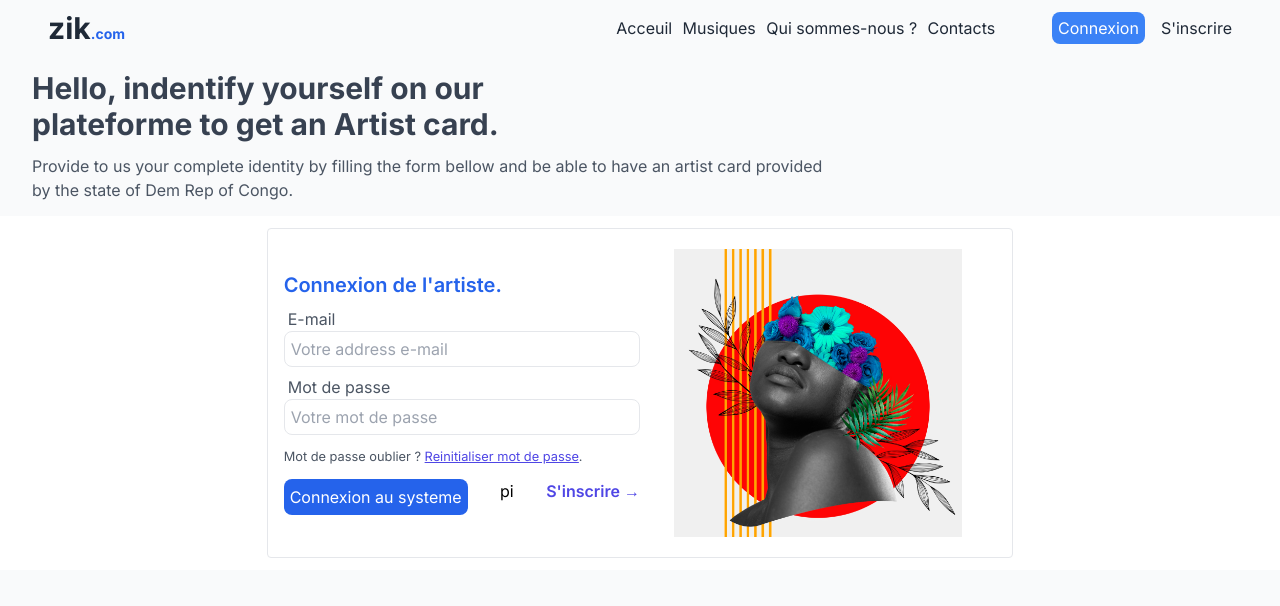
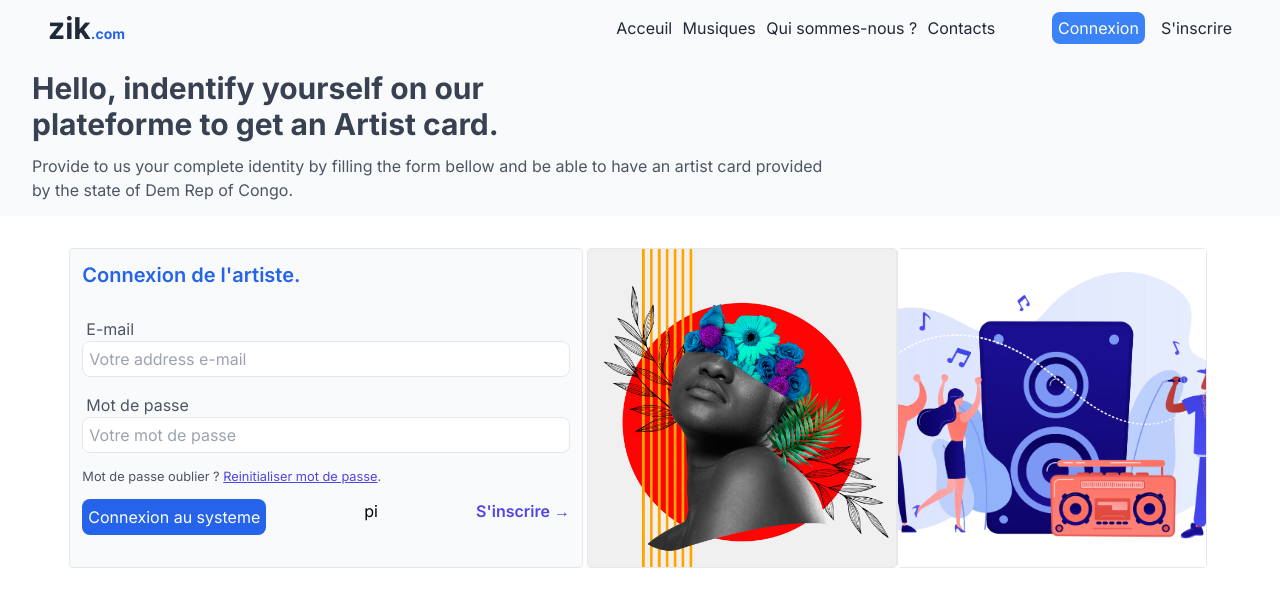
Before and after one commit to aggestor/zik, a Next.js app: page /connexion in a window 1280 px wide. Shown: the top 606 px of the page. Built offline with nearby package versions, Linux system fonts and the light colour scheme.

Commit message:
fix:design issue on the login page

```diff
--- a/app/(basic_group)/connexion/page.tsx
+++ b/app/(basic_group)/connexion/page.tsx
@@ -10,10 +10,10 @@ export default function Login(){
             <BasicPageBanner title="Hello, indentify yourself on our plateforme to get an Artist card" text="Provide to us your complete identity by filling the form bellow and be able to have an artist card provided by the state of Dem Rep of Congo." />
         </div>
             <div className="h-auto flex items-center bg-white w-full">
-                <div className="w-7/12 flex items-center mx-auto rounded my-3 border p-4">
-                    <div className="w-1/2">
+                <div className="w-11/12 flex items-center justify-between mx-auto  my-3 p-4">
+                    <div className="w-[45%] rounded h-80 border flex flex-col justify-center p-3 bg-gray-50">
                         <h2 className="text-blue-600 font-semibold text-xl">Connexion de l&apos;artiste.</h2>
-                        <form className="w-full">
+                        <form className="w-full h-full flex flex-col justify-center">
                             <TextBox name="identifier" label="E-mail" placeholder="Votre address e-mail"/>
                             <TextBox name="password" label="Mot de passe" type="password" placeholder="Votre mot de passe"/>
                             <small className="text-gray-600 mt-1.5">Mot de passe oublier ? <Link href="/reset-password" className="text-indigo-600 underline">Reinitialiser mot de passe</Link>.</small>
@@ -24,9 +24,12 @@ export default function Login(){
                     </div>
                         </form>
                     </div>
-                    <div className="w-1/2 flex justify-center p-1">
-                        <div className="w-72 h-72">
+                    <div className="w-[55%] flex justify-around  p-1">
+                        <div className="w-80 rounded border h-80">
                             <Image alt="Artist illustration" className="w-full object-cover h-full" width={0} height={0} src={"/login.jpg"} sizes="100%"/>
+                        </div>
+                        <div className="w-80 rounded border bg-gray-50 h-80">
+                            <Image alt="Artist illustration" className="w-full object-cover h-full" width={0} height={0} src={"/register.jpg"} sizes="100%"/>
                         </div>
                     </div>
 
--- a/app/layout.tsx
+++ b/app/layout.tsx
@@ -15,7 +15,7 @@ export default function RootLayout({
   children: React.ReactNode
 }) {
   return (
-    <html className='h-full w-full bg-gray-50 text-gray-700' suppressHydrationWarning={true} lang="en">
+    <html className='h-full w-full bg-white text-gray-700' suppressHydrationWarning={true} lang="en">
       <body className={inter.className}>
         <Navbar/>
         <div>
```
